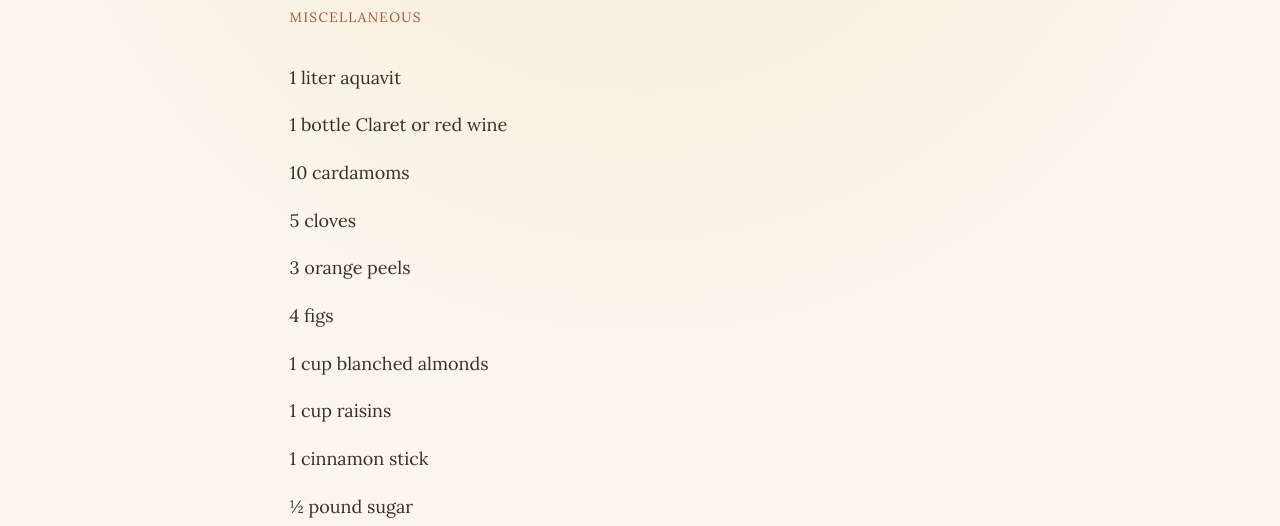
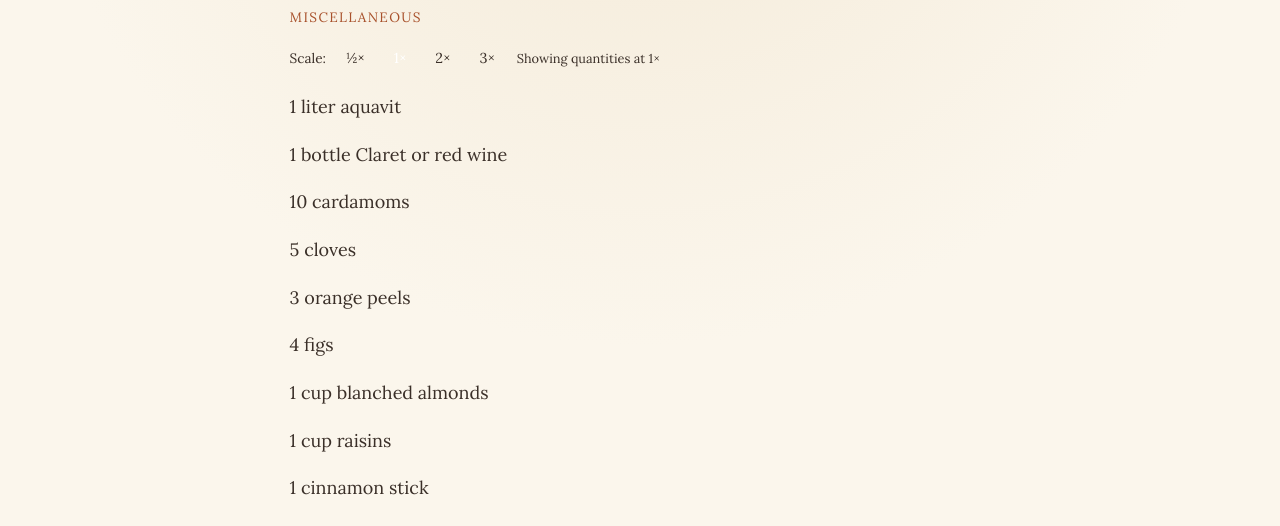
Before and after one commit to colehurwitz/janels-recipes, an Eleventy site: page content/recipes/glogg.md in a window 1280 px wide. Shown: the part 269-795 px from the top of the page. Built offline with nearby package versions, Linux system fonts and the light colour scheme; Eleventy itself is replaced by a stand-in of ours; files that its build step writes are made by us from their sources.

Commit message:
Add client-side recipe scaling ½x/1x/2x/3x (exp 004, #8)
Progressive-enhancement ingredient scaling for recipe pages.

- content/assets/js/scale.js: dependency-free, self-hosted script that
  parses the leading quantity token of each '.recipe-content p', stores the
  base decimal, and injects a ½x/1x/2x/3x toolbar (role=group, aria-pressed
  buttons, aria-live status, data-pagefind-ignore). Handles unicode/ascii
  fractions, mixed numbers, ranges; skips dimensions (inch/cm). Wrapped in
  try/catch so it never throws — JS-off pages render unchanged.
- content/_includes/recipe.njk: load scale.js via '| url' filter (defer);
  add print-only .scale-indicator element the JS populates.
- content/assets/css/style.css: toolbar styles + print rules.

Closes #8.

Co-Authored-By: Claude Opus 4.8 (1M context) <noreply@anthropic.com>

```diff
--- a/content/_includes/recipe.njk
+++ b/content/_includes/recipe.njk
@@ -15,6 +15,9 @@ layout: base.njk
     <p class="recipe-category" data-pagefind-filter="category">{{ category }}</p>
   {% endif %}
 
+  {# Populated by scale.js when a non-1x factor is active; print-only (CSS). #}
+  <p class="scale-indicator" aria-hidden="true"></p>
+
   {% if image %}
     <img class="recipe-hero" src="{{ ('/images/' + image) | url }}" alt="{{ title }}" />
   {% endif %}
@@ -30,3 +33,7 @@ layout: base.njk
     </aside>
   {% endif %}
 </article>
+
+{# Progressive enhancement: injects the ½×/1×/2×/3× scaling toolbar. Plain
+   page renders fine without it. `| url` keeps the path link_integrity-valid. #}
+<script src="{{ '/assets/js/scale.js' | url }}" defer></script>
--- a/content/assets/css/style.css
+++ b/content/assets/css/style.css
@@ -460,3 +460,69 @@ main {
     background: none;
   }
 }
+
+/* === Recipe scaler toolbar (injected by /assets/js/scale.js) ============== *
+ * Added only when JavaScript is enabled and a recipe has scalable amounts.
+ * Buttons are real <button> elements, so they inherit the existing
+ * button:focus / .print-btn:focus focus-ring defined above. */
+.recipe-scaler {
+  display: flex;
+  flex-wrap: wrap;
+  align-items: center;
+  gap: 0.4rem;
+  margin: 0 0 1.25rem;
+}
+
+.recipe-scaler .scale-label {
+  font-size: 0.85rem;
+  color: var(--muted);
+  margin-right: 0.15rem;
+}
+
+.scale-btn {
+  font: inherit;
+  font-size: 0.9rem;
+  line-height: 1;
+  padding: 0.4rem 0.7rem;
+  border: 1px solid var(--line);
+  border-radius: var(--radius);
+  background: var(--paper);
+  color: var(--ink);
+  cursor: pointer;
+}
+
+.scale-btn:hover {
+  border-color: var(--accent);
+}
+
+.scale-btn[aria-pressed="true"] {
+  background: var(--accent);
+  border-color: var(--accent);
+  color: #fff;
+}
+
+.scale-status {
+  font-size: 0.8rem;
+  color: var(--muted);
+  margin-left: 0.25rem;
+}
+
+/* Static, print-only note of the chosen scale; hidden on screen. */
+.scale-indicator {
+  display: none;
+}
+
+/* Print: hide the interactive toolbar, reveal the static scale note.
+ * Separate @media print block — the existing print rules above are untouched. */
+@media print {
+  .recipe-scaler {
+    display: none !important;
+  }
+
+  .scale-indicator {
+    display: block;
+    font-size: 0.9rem;
+    color: #000;
+    margin: 0 0 0.5rem;
+  }
+}
--- /dev/null
+++ b/content/assets/js/scale.js
@@ -0,0 +1,306 @@
+/*
+ * Janel's Recipes — client-side recipe scaling (progressive enhancement).
+ *
+ * Dependency-free, self-hosted. With JavaScript disabled, recipe pages render
+ * exactly as today: plain 1x text with no controls. With JavaScript on, this
+ * script parses the leading quantity token of each ingredient paragraph inside
+ * ".recipe-content p" and injects a ½x / 1x / 2x / 3x toolbar so a reader can
+ * rescale the displayed amounts. The parsed decimal is the source of truth;
+ * visible text is recomputed on each factor change.
+ *
+ * Safety: every paragraph is processed inside its own try/catch and the whole
+ * setup is guarded — this script never throws and silently no-ops on anything
+ * it cannot parse. Events are bound in JS (no inline handlers).
+ */
+(function () {
+  "use strict";
+
+  // Unicode vulgar fractions -> decimal value.
+  var FRACTION_VALUES = {
+    "½": 1 / 2,  // ½
+    "⅓": 1 / 3,  // ⅓
+    "⅔": 2 / 3,  // ⅔
+    "¼": 1 / 4,  // ¼
+    "¾": 3 / 4,  // ¾
+    "⅛": 1 / 8,  // ⅛
+    "⅜": 3 / 8,  // ⅜
+    "⅝": 5 / 8,  // ⅝
+    "⅞": 7 / 8,  // ⅞
+    "⅕": 1 / 5,  // ⅕
+    "⅖": 2 / 5,  // ⅖
+    "⅗": 3 / 5,  // ⅗
+    "⅘": 4 / 5,  // ⅘
+    "⅙": 1 / 6,  // ⅙
+    "⅚": 5 / 6   // ⅚
+  };
+
+  // Cooking-friendly fractions to snap a computed fractional part to.
+  var SNAP_TARGETS = [
+    { value: 0, glyph: "" },
+    { value: 1 / 8, glyph: "⅛" },
+    { value: 1 / 4, glyph: "¼" },
+    { value: 1 / 3, glyph: "⅓" },
+    { value: 1 / 2, glyph: "½" },
+    { value: 2 / 3, glyph: "⅔" },
+    { value: 3 / 4, glyph: "¾" },
+    { value: 1, glyph: "" } // carries to the whole number
+  ];
+  var SNAP_TOLERANCE = 0.075;
+
+  // Character class of every supported unicode fraction.
+  var FRACTION_CLASS = "[½⅓⅔¼¾⅛⅜⅝⅞⅕⅖⅗⅘⅙⅚]";
+
+  // A single quantity value, most-specific alternative first:
+  //   mixed (1½ / 1 ½), mixed ascii (1 1/2), ascii fraction (3/4),
+  //   lone unicode fraction (½), decimal / integer (2, 0.5, 350).
+  var VALUE =
+    "(?:\\d+\\s*" + FRACTION_CLASS + ")" +
+    "|(?:\\d+\\s+\\d+\\/\\d+)" +
+    "|(?:\\d+\\/\\d+)" +
+    "|(?:" + FRACTION_CLASS + ")" +
+    "|(?:\\d+(?:\\.\\d+)?)";
+
+  // Dash characters that may join a range: hyphen-minus, en dash, em dash.
+  var DASHES = "[\\-–—]";
+
+  // Leading quantity token, anchored at position 0, with optional range tail.
+  // Paragraphs that begin with a letter (instruction prose) fail this match.
+  var LEAD_RE = new RegExp(
+    "^((?:" + VALUE + ")(?:\\s*" + DASHES + "\\s*(?:" + VALUE + "))?)"
+  );
+
+  // Splits a matched leading token into its two range endpoints, if any.
+  var RANGE_RE = new RegExp(
+    "^(" + VALUE + ")\\s*" + DASHES + "\\s*(" + VALUE + ")$"
+  );
+
+  // If the leading number is immediately followed by a size unit it describes a
+  // dimension (e.g. 1/8-1/4" thick, 9 inch pan, 5 cm) and must NOT be scaled.
+  var SIZE_UNIT_RE = /^\s*(?:"|″|′|''|inch(?:es)?\b|cm\b)/i;
+
+  // Parse a single quantity string into a decimal, or null if unparseable.
+  function valueToDecimal(raw) {
+    var str = raw.trim();
+    var m;
+
+    if (str.length === 1 && FRACTION_VALUES[str] != null) {
+      return FRACTION_VALUES[str];
+    }
+    m = str.match(new RegExp("^(\\d+)\\s*(" + FRACTION_CLASS + ")$"));
+    if (m) {
+      return parseInt(m[1], 10) + FRACTION_VALUES[m[2]];
+    }
+    m = str.match(/^(\d+)\s+(\d+)\/(\d+)$/);
+    if (m) {
+      return parseInt(m[1], 10) + parseInt(m[2], 10) / parseInt(m[3], 10);
+    }
+    m = str.match(/^(\d+)\/(\d+)$/);
+    if (m) {
+      return parseInt(m[1], 10) / parseInt(m[2], 10);
+    }
+    if (/^\d+(?:\.\d+)?$/.test(str)) {
+      return parseFloat(str);
+    }
+    return null;
+  }
+
+  // Format a decimal as a cooking-friendly amount, snapping the fractional part
+  // to the nearest nice fraction, falling back to one decimal place when the
+  // value is not close to any clean fraction.
+  function formatQuantity(value) {
+    if (!isFinite(value) || value < 0) {
+      return String(value);
+    }
+    var whole = Math.floor(value);
+    var frac = value - whole;
+
+    var best = SNAP_TARGETS[0];
+    var bestDiff = Infinity;
+    for (var i = 0; i < SNAP_TARGETS.length; i++) {
+      var diff = Math.abs(frac - SNAP_TARGETS[i].value);
+      if (diff < bestDiff) {
+        bestDiff = diff;
+        best = SNAP_TARGETS[i];
+      }
+    }
+
+    if (bestDiff <= SNAP_TOLERANCE) {
+      var glyph = best.glyph;
+      if (best.value === 1) {
+        whole += 1; // fractional part rounded up to a whole unit
+      }
+      if (glyph === "") {
+        return String(whole);
+      }
+      if (whole === 0) {
+        return glyph;
+      }
+      return whole + glyph;
+    }
+
+    var rounded = Math.round(value * 10) / 10;
+    return rounded.toFixed(1);
+  }
+
+  // Wrap the matched leading token of a paragraph in a <span class="qty"> that
+  // records the base decimal(s). Returns the span, or null if it could not.
+  function wrapLeadingQuantity(paragraph) {
+    var node = paragraph.firstChild;
+    if (!node || node.nodeType !== 3) {
+      return null; // must begin with a text node
+    }
+
+    var text = node.nodeValue;
+    var match = LEAD_RE.exec(text);
+    if (!match) {
+      return null; // starts with a letter / no leading quantity
+    }
+
+    var token = match[1];
+    var rest = text.slice(token.length);
+    if (SIZE_UNIT_RE.test(rest)) {
+      return null; // dimension, not an ingredient amount
+    }
+
+    var span = document.createElement("span");
+    span.className = "qty";
+
+    var range = RANGE_RE.exec(token);
+    if (range) {
+      var lo = valueToDecimal(range[1]);
+      var hi = valueToDecimal(range[2]);
+      if (lo == null || hi == null || lo <= 0) {
+        return null;
+      }
+      span.setAttribute("data-base-lo", String(lo));
+      span.setAttribute("data-base-hi", String(hi));
+    } else {
+      var base = valueToDecimal(token);
+      if (base == null || base <= 0) {
+        return null;
+      }
+      span.setAttribute("data-base", String(base));
+    }
+    span.textContent = token;
+
+    var after = document.createTextNode(rest);
+    paragraph.insertBefore(after, node);
+    paragraph.insertBefore(span, after);
+    paragraph.removeChild(node);
+    return span;
+  }
+
+  // Recompute the visible text of one quantity span for the given factor.
+  function renderSpan(span, factor) {
+    var lo = span.getAttribute("data-base-lo");
+    if (lo !== null) {
+      var hi = span.getAttribute("data-base-hi");
+      span.textContent =
+        formatQuantity(parseFloat(lo) * factor) +
+        "–" +
+        formatQuantity(parseFloat(hi) * factor);
+      return;
+    }
+    var base = span.getAttribute("data-base");
+    if (base !== null) {
+      span.textContent = formatQuantity(parseFloat(base) * factor);
+    }
+  }
+
+  function init() {
+    try {
+      var content = document.querySelector(".recipe-content");
+      if (!content) {
+        return;
+      }
+
+      var paragraphs = content.querySelectorAll("p");
+      var spans = [];
+      for (var i = 0; i < paragraphs.length; i++) {
+        try {
+          var span = wrapLeadingQuantity(paragraphs[i]);
+          if (span) {
+            spans.push(span);
+          }
+        } catch (perParagraphError) {
+          // Ignore a single unparseable paragraph and keep going.
+        }
+      }
+
+      if (!spans.length) {
+        return; // nothing scalable on this page; do not show controls
+      }
+
+      var factors = [
+        { factor: 0.5, label: "½×" }, // ½×
+        { factor: 1, label: "1×" },
+        { factor: 2, label: "2×" },
+        { factor: 3, label: "3×" }
+      ];
+
+      var toolbar = document.createElement("div");
+      toolbar.className = "recipe-scaler";
+      toolbar.setAttribute("role", "group");
+      toolbar.setAttribute("aria-label", "Scale recipe");
+      toolbar.setAttribute("data-pagefind-ignore", "");
+
+      var caption = document.createElement("span");
+      caption.className = "scale-label";
+      caption.textContent = "Scale:";
+      toolbar.appendChild(caption);
+
+      var status = document.createElement("span");
+      status.className = "scale-status";
+      status.setAttribute("aria-live", "polite");
+
+      var indicator = document.querySelector(".scale-indicator");
+      var buttons = [];
+
+      function selectFactor(choice, button) {
+        for (var b = 0; b < spans.length; b++) {
+          renderSpan(spans[b], choice.factor);
+        }
+        for (var k = 0; k < buttons.length; k++) {
+          buttons[k].setAttribute(
+            "aria-pressed",
+            buttons[k] === button ? "true" : "false"
+          );
+        }
+        status.textContent = "Showing quantities at " + choice.label;
+        if (indicator) {
+          indicator.textContent =
+            choice.factor === 1 ? "" : "Quantities scaled to " + choice.label;
+        }
+      }
+
+      for (var j = 0; j < factors.length; j++) {
+        (function (choice) {
+          var button = document.createElement("button");
+          button.type = "button";
+          button.className = "scale-btn";
+          button.textContent = choice.label;
+          button.setAttribute("aria-pressed", choice.factor === 1 ? "true" : "false");
+          button.addEventListener("click", function () {
+            selectFactor(choice, button);
+          });
+          toolbar.appendChild(button);
+          buttons.push(button);
+        }(factors[j]));
+      }
+
+      toolbar.appendChild(status);
+      content.parentNode.insertBefore(toolbar, content);
+
+      // Normalise the initial display to 1x (default selected button).
+      selectFactor(factors[1], buttons[1]);
+    } catch (setupError) {
+      // Progressive enhancement: on any failure leave the plain page intact.
+    }
+  }
+
+  if (document.readyState === "loading") {
+    document.addEventListener("DOMContentLoaded", init);
+  } else {
+    init();
+  }
+}());
```
